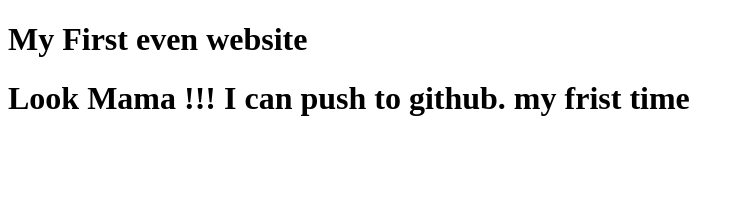
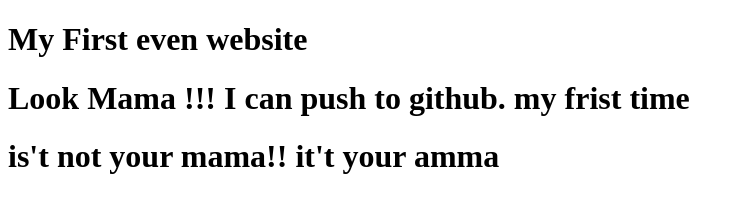
Before and after one commit to nischup-tuhin/my-first-website, a plain HTML site: page index.html in a window 1280 px wide. Shown: the whole page, without its empty margins (0-744 px from the left). Drawn offline with Linux system fonts and the light colour scheme.

Commit message:
Update index.html

```diff
--- a/index.html
+++ b/index.html
@@ -9,5 +9,6 @@
 <body>
     <h1>My First even website</h1>
     <h1>Look Mama !!! I can push to github. my frist time</h1>
+    <h1> is't not your mama!! it't your amma</h1>
 </body>
 </html>
```
